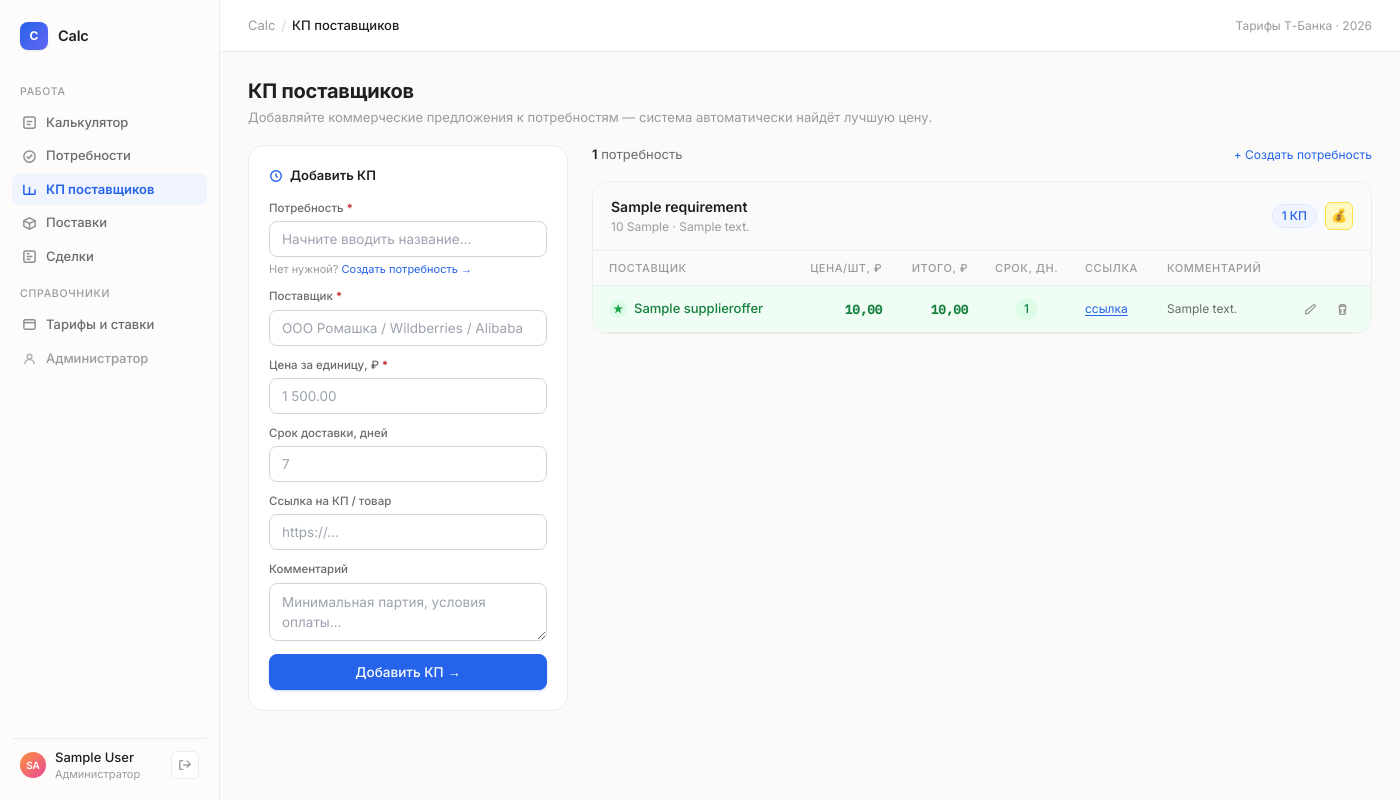
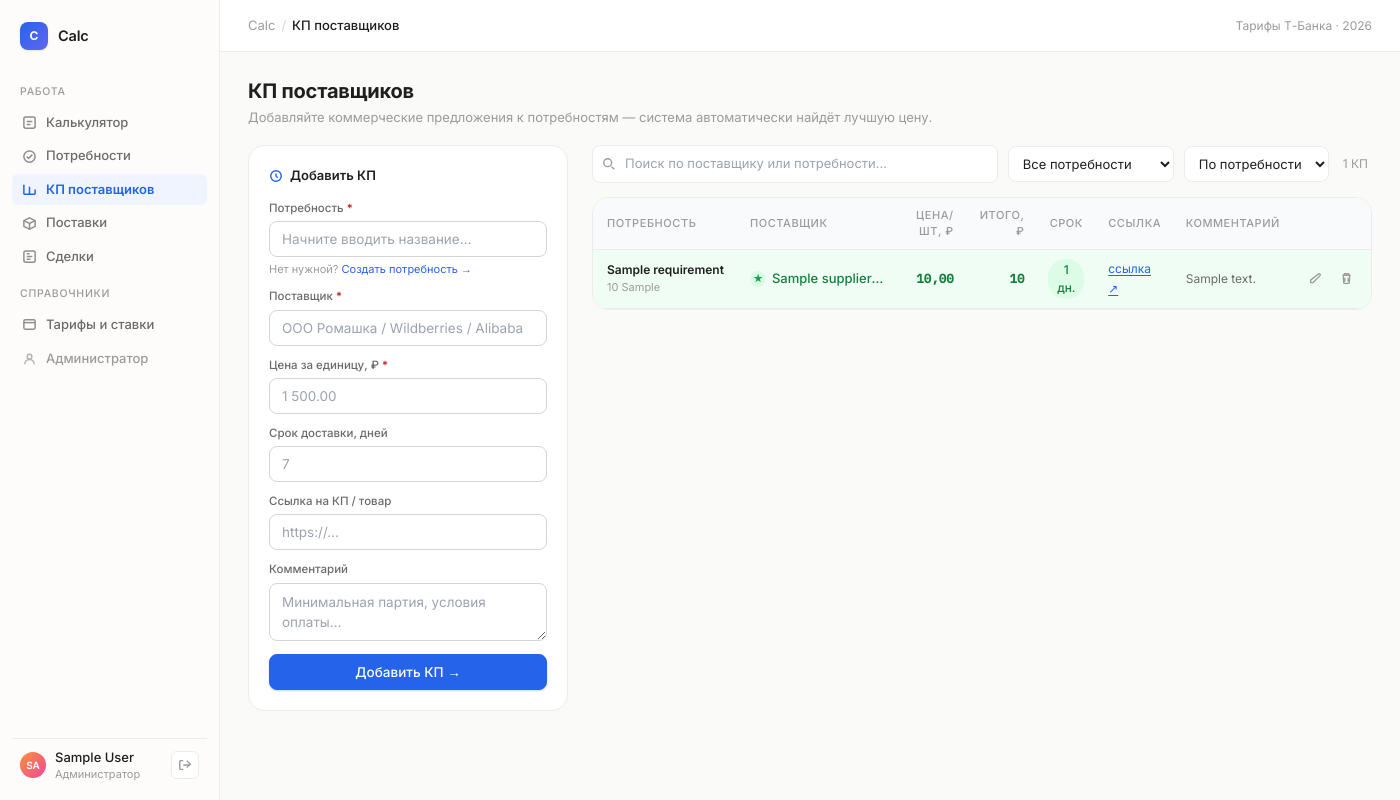
Before and after one commit to trebla-cod-pip/calc, a Django app: page /calculator/offers/ in a window 1400 px wide. Run offline with Django 5.2, Linux system fonts and the light colour scheme; a user stored in the database is signed in; tables that the repository leaves empty hold one stand-in row (values such as "Sample post"); some libraries are stand-ins or nearby versions.

Commit message:
feat: offers page — flat table with live search and filters
- _build_offers_context() helper: flat SupplierOffer list + best_pks set
  used by offers_list, offer_edit, supplier_offer_delete for consistency
- all_offers.html redesigned: flat table instead of grouped-by-requirement cards
  - Search input filters by supplier name and requirement name (JS, instant)
  - Requirement dropdown filter
  - Sort selector: by requirement / price asc / price desc / delivery days
  - Live count badge shows how many offers match current filters
  - Best-price rows highlighted green with ★ badge
  - Empty state shown when search yields no results

Co-Authored-By: Claude Sonnet 4.6 <noreply@anthropic.com>

```diff
--- a/calculator/views.py
+++ b/calculator/views.py
@@ -208,6 +208,25 @@ def calculate(request: HttpRequest) -> HttpResponse:
 # КП поставщиков (единая страница)
 # ─────────────────────────────────────────────────────
 
+def _build_offers_context() -> dict:
+    """Возвращает плоский список КП + set pk лучших предложений."""
+    from calculator.models import SupplierOffer as _SO
+    requirements = Requirement.objects.prefetch_related("offers").filter(is_archived=False)
+    all_offers = _SO.objects.select_related("requirement").order_by(
+        "requirement__name", "price_per_unit"
+    )
+    best_pks: set = set()
+    for req in requirements:
+        best = req.best_offer
+        if best:
+            best_pks.add(best.pk)
+    return {
+        "requirements": requirements,
+        "all_offers": all_offers,
+        "best_pks": best_pks,
+    }
+
+
 def offers_list(request: HttpRequest) -> HttpResponse:
     """
     Страница всех КП поставщиков.
@@ -221,10 +240,8 @@ def offers_list(request: HttpRequest) -> HttpResponse:
         if form.is_valid():
             form.save()
             if request.headers.get("HX-Request"):
-                requirements = Requirement.objects.prefetch_related("offers").all()
-                return render(request, "calculator/partials/all_offers.html", {
-                    "requirements": requirements,
-                })
+                return render(request, "calculator/partials/all_offers.html",
+                              _build_offers_context())
             return redirect("calculator:offers_list")
         if request.headers.get("HX-Request"):
             resp = render(request, "calculator/partials/req_form_errors.html",
@@ -239,12 +256,9 @@ def offers_list(request: HttpRequest) -> HttpResponse:
         initial = {"requirement": selected_req} if selected_req else {}
         form = SupplierOfferForm(initial=initial)
 
-    requirements = Requirement.objects.prefetch_related("offers").all()
-    return render(request, "calculator/offers.html", {
-        "form": form,
-        "requirements": requirements,
-        "selected_req": selected_req,
-    })
+    ctx = _build_offers_context()
+    ctx.update({"form": form, "selected_req": selected_req})
+    return render(request, "calculator/offers.html", ctx)
 
 
 # ─────────────────────────────────────────────────────
@@ -343,10 +357,8 @@ def offer_edit(request: HttpRequest, pk: int) -> HttpResponse:
         form = SupplierOfferEditForm(request.POST, instance=offer)
         if form.is_valid():
             form.save()
-            requirements = Requirement.objects.prefetch_related("offers").all()
-            return render(request, "calculator/partials/all_offers.html", {
-                "requirements": requirements,
-            })
+            return render(request, "calculator/partials/all_offers.html",
+                          _build_offers_context())
         # Ошибки — возвращаем форму редактирования с ошибками обратно в ту же строку
         return render(request, "calculator/partials/offer_edit_row.html", {
             "offer": offer,
@@ -773,7 +785,5 @@ def supplier_offer_delete(request: HttpRequest, pk: int) -> HttpResponse:
     """HTMX-удаление КП поставщика."""
     offer = get_object_or_404(SupplierOffer, pk=pk)
     offer.delete()
-    requirements = Requirement.objects.prefetch_related("offers").all()
-    return render(request, "calculator/partials/all_offers.html", {
-        "requirements": requirements,
-    })
+    return render(request, "calculator/partials/all_offers.html",
+                  _build_offers_context())
--- a/templates/calculator/partials/all_offers.html
+++ b/templates/calculator/partials/all_offers.html
@@ -1,160 +1,149 @@
 {% load humanize %}
 
 {% comment %}
-  Партиал: все потребности с их КП.
-  Используется на странице /calculator/offers/
+  Партиал: плоская таблица всех КП с поиском и фильтрами.
   hx-target="#all-offers-area"
 {% endcomment %}
 
-{% if requirements %}
+{% if all_offers %}
 
-  {# ── Верхняя строка со статистикой ── #}
-  <div style="display:flex;align-items:center;justify-content:space-between;margin-bottom:16px">
-    <div style="font-size:13px;color:var(--text-2)">
-      {% with req_count=requirements|length %}
-        <span style="font-weight:600;color:var(--text)">{{ req_count }}</span>
-        {% if req_count == 1 %}потребность{% elif req_count >= 2 and req_count <= 4 %}потребности{% else %}потребностей{% endif %}
-      {% endwith %}
-    </div>
-    <a href="{% url 'calculator:requirements' %}"
-       style="font-size:12px;color:var(--primary);text-decoration:none">
-      + Создать потребность
-    </a>
+<!-- ── Панель поиска и фильтров ── -->
+<div style="display:flex;align-items:center;gap:10px;margin-bottom:14px;flex-wrap:wrap">
+
+  <div style="position:relative;flex:1;min-width:200px">
+    <svg width="14" height="14" viewBox="0 0 16 16" fill="none" stroke="currentColor" stroke-width="1.6"
+         style="position:absolute;left:10px;top:50%;transform:translateY(-50%);color:var(--text-3);pointer-events:none">
+      <circle cx="6.5" cy="6.5" r="4.5"/><path d="M11 11l3 3"/>
+    </svg>
+    <input id="offer-search" type="text" placeholder="Поиск по поставщику или потребности…"
+           oninput="filterOffers()"
+           style="width:100%;padding:8px 12px 8px 32px;border-radius:var(--r);border:1px solid var(--border);
+                  background:var(--surface);font-size:13px;color:var(--text);outline:none;box-sizing:border-box"
+           onfocus="this.style.borderColor='var(--primary)'" onblur="this.style.borderColor='var(--border)'">
   </div>
 
-  {# ── Карточки по каждой потребности ── #}
+  <select id="req-filter" onchange="filterOffers()"
+          style="height:36px;padding:0 10px;border-radius:var(--r);border:1px solid var(--border);
+                 background:var(--surface);font-size:13px;color:var(--text);cursor:pointer;max-width:220px">
+    <option value="">Все потребности</option>
     {% for req in requirements %}
-  <div id="req-card-{{ req.pk }}"
-       style="background:var(--surface);border:1px solid var(--border);border-radius:var(--r-xl);
-              margin-bottom:14px;overflow:hidden">
+    <option value="{{ req.pk }}">{{ req.short_name|default:req.name }}</option>
+    {% endfor %}
+  </select>
 
-    {# Заголовок потребности #}
-    <div style="display:flex;align-items:center;justify-content:space-between;
-                padding:14px 18px;border-bottom:1px solid var(--border);
-                background:var(--surface-2)">
-      <div>
-        <div style="font-size:14px;font-weight:600;color:var(--text)">{{ req.name }}</div>
-        <div style="font-size:12px;color:var(--text-3);margin-top:1px">
-          {{ req.quantity }} {{ req.unit }}
-          {% if req.description %} · {{ req.description|truncatechars:60 }}{% endif %}
+  <select id="sort-filter" onchange="sortOffers()"
+          style="height:36px;padding:0 10px;border-radius:var(--r);border:1px solid var(--border);
+                 background:var(--surface);font-size:13px;color:var(--text);cursor:pointer">
+    <option value="req">По потребности</option>
+    <option value="price_asc">Цена ↑</option>
+    <option value="price_desc">Цена ↓</option>
+    <option value="days">Срок ↑</option>
+  </select>
+
+  <div id="offers-count"
+       style="font-size:12px;color:var(--text-3);white-space:nowrap;padding:0 4px">
+    {{ all_offers|length }} КП
   </div>
 </div>
-      {% with cnt=req.offers.count %}
-      <div style="display:flex;align-items:center;gap:8px">
-        {% if cnt %}
-        <span style="font-size:12px;font-weight:500;
-                     padding:2px 9px;border-radius:999px;
-                     background:var(--primary-soft);color:var(--primary);
-                     border:1px solid var(--primary-soft2)">
-          {{ cnt }} КП
-        </span>
-        {% else %}
-        <span style="font-size:12px;color:var(--text-3)">нет КП</span>
-        {% endif %}
-        <a href="{% url 'calculator:index' %}{% if req.best_offer %}?purchase_price={{ req.best_offer.price_per_unit }}{% endif %}"
-           title="Рассчитать прибыль с лучшей ценой"
-           style="display:inline-flex;align-items:center;justify-content:center;
-                  width:28px;height:28px;border-radius:var(--r-sm);
-                  background:{% if req.best_offer %}#fef9c3{% else %}var(--surface){% endif %};
-                  border:1px solid {% if req.best_offer %}#fde047{% else %}var(--border){% endif %};
-                  text-decoration:none;font-size:13px;
-                  {% if not req.best_offer %}opacity:.4;pointer-events:none{% endif %}"
-           {% if not req.best_offer %}tabindex="-1"{% endif %}>💰</a>
-      </div>
-      {% endwith %}
-    </div>
 
-    {# Таблица КП (только если они есть) #}
-    {% with offers=req.offers.all %}
-    {% if offers %}
-    <div style="overflow-x:auto">
-      <table style="width:100%;font-size:13px;border-collapse:collapse">
+<!-- ── Таблица ── -->
+<div style="background:var(--surface);border:1px solid var(--border);border-radius:var(--r-xl);overflow:hidden">
+  <table id="offers-table" style="width:100%;font-size:13px;border-collapse:collapse">
     <thead>
-          <tr style="border-bottom:1px solid var(--border)">
-            <th style="padding:9px 16px;text-align:left;font-size:11px;font-weight:500;
-                       color:var(--text-3);text-transform:uppercase;letter-spacing:.05em;
-                       background:var(--surface-2)">Поставщик</th>
-            <th style="padding:9px 12px;text-align:right;font-size:11px;font-weight:500;
-                       color:var(--text-3);text-transform:uppercase;letter-spacing:.05em;
-                       background:var(--surface-2)">Цена/шт, ₽</th>
-            <th style="padding:9px 12px;text-align:right;font-size:11px;font-weight:500;
-                       color:var(--text-3);text-transform:uppercase;letter-spacing:.05em;
-                       background:var(--surface-2)">Итого, ₽</th>
-            <th style="padding:9px 12px;text-align:center;font-size:11px;font-weight:500;
-                       color:var(--text-3);text-transform:uppercase;letter-spacing:.05em;
-                       background:var(--surface-2)">Срок, дн.</th>
-            <th style="padding:9px 12px;text-align:left;font-size:11px;font-weight:500;
-                       color:var(--text-3);text-transform:uppercase;letter-spacing:.05em;
-                       background:var(--surface-2)">Ссылка</th>
-            <th style="padding:9px 12px;text-align:left;font-size:11px;font-weight:500;
-                       color:var(--text-3);text-transform:uppercase;letter-spacing:.05em;
-                       background:var(--surface-2)">Комментарий</th>
-            <th style="padding:9px 12px;background:var(--surface-2)"></th>
+      <tr style="border-bottom:1px solid var(--border);background:var(--surface-2)">
+        <th style="padding:9px 14px;text-align:left;font-size:11px;font-weight:500;color:var(--text-3);text-transform:uppercase;letter-spacing:.05em">Потребность</th>
+        <th style="padding:9px 12px;text-align:left;font-size:11px;font-weight:500;color:var(--text-3);text-transform:uppercase;letter-spacing:.05em">Поставщик</th>
+        <th style="padding:9px 12px;text-align:right;font-size:11px;font-weight:500;color:var(--text-3);text-transform:uppercase;letter-spacing:.05em">Цена/шт, ₽</th>
+        <th style="padding:9px 12px;text-align:right;font-size:11px;font-weight:500;color:var(--text-3);text-transform:uppercase;letter-spacing:.05em">Итого, ₽</th>
+        <th style="padding:9px 12px;text-align:center;font-size:11px;font-weight:500;color:var(--text-3);text-transform:uppercase;letter-spacing:.05em">Срок</th>
+        <th style="padding:9px 12px;text-align:left;font-size:11px;font-weight:500;color:var(--text-3);text-transform:uppercase;letter-spacing:.05em">Ссылка</th>
+        <th style="padding:9px 12px;text-align:left;font-size:11px;font-weight:500;color:var(--text-3);text-transform:uppercase;letter-spacing:.05em">Комментарий</th>
+        <th style="padding:9px 10px;background:var(--surface-2)"></th>
       </tr>
     </thead>
-        <tbody>
-          {% for offer in offers|dictsort:"price_per_unit" %}
-          {% with is_best=forloop.first %}
+    <tbody id="offers-tbody">
+    {% for offer in all_offers %}
+    {% with is_best=offer.pk|stringformat:"s" %}
     <tr id="offer-row-{{ offer.pk }}"
-              style="border-bottom:1px solid var(--border);
-                     {% if is_best %}background:#f0fdf4;{% endif %}
-                     transition:background .1s"
-              onmouseover="if(!{% if is_best %}true{% else %}false{% endif %})this.style.background='var(--surface-2)'"
-              onmouseout="this.style.background='{% if is_best %}#f0fdf4{% else %}transparent{% endif %}'">
+        data-req-id="{{ offer.requirement.pk }}"
+        data-req-name="{{ offer.requirement.name|lower }}"
+        data-supplier="{{ offer.supplier_name|lower }}"
+        data-price="{{ offer.price_per_unit }}"
+        data-days="{{ offer.delivery_days|default:9999 }}"
+        style="border-bottom:1px solid var(--border);{% if offer.pk in best_pks %}background:#f0fdf4;{% endif %}transition:background .1s"
+        data-best="{% if offer.pk in best_pks %}1{% else %}0{% endif %}"
+        onmouseover="if(this.dataset.best!=='1')this.style.background='var(--surface-2)'"
+        onmouseout="this.style.background=this.dataset.best==='1'?'#f0fdf4':'transparent'">
 
-            <td style="padding:9px 16px;font-weight:500;
-                       color:{% if is_best %}#15803d{% else %}var(--text){% endif %}">
-              <div style="display:flex;align-items:center;gap:7px">
-                {% if is_best %}
-                  <span style="display:inline-flex;align-items:center;justify-content:center;
-                               width:18px;height:18px;border-radius:50%;
-                               background:#dcfce7;color:#16a34a;font-size:10px;font-weight:700"
-                        title="Лучшая цена">★</span>
-                {% endif %}
-                {{ offer.supplier_name }}
+      <!-- Потребность -->
+      <td style="padding:9px 14px;max-width:180px">
+        <div style="font-size:12px;font-weight:600;color:var(--text);white-space:nowrap;overflow:hidden;text-overflow:ellipsis"
+             title="{{ offer.requirement.name }}">
+          {{ offer.requirement.short_name|default:offer.requirement.name }}
+        </div>
+        <div style="font-size:11px;color:var(--text-3)">
+          {{ offer.requirement.quantity }} {{ offer.requirement.unit }}
         </div>
       </td>
 
+      <!-- Поставщик -->
+      <td style="padding:9px 12px;max-width:160px">
+        <div style="display:flex;align-items:center;gap:6px">
+          {% if offer.pk in best_pks %}
+          <span style="display:inline-flex;align-items:center;justify-content:center;
+                       width:16px;height:16px;border-radius:50%;flex-shrink:0;
+                       background:#dcfce7;color:#16a34a;font-size:9px;font-weight:700"
+                title="Лучшая цена">★</span>
+          {% endif %}
+          <span style="font-weight:500;color:{% if offer.pk in best_pks %}#15803d{% else %}var(--text){% endif %};
+                       white-space:nowrap;overflow:hidden;text-overflow:ellipsis;max-width:130px"
+                title="{{ offer.supplier_name }}">{{ offer.supplier_name }}</span>
+        </div>
+      </td>
+
+      <!-- Цена/шт -->
       <td style="padding:9px 12px;text-align:right;font-family:'IBM Plex Mono',monospace;
-                       font-size:12.5px;
-                       color:{% if is_best %}#15803d{% else %}var(--text-2){% endif %};
-                       {% if is_best %}font-weight:600{% endif %}">
+                 font-size:12.5px;color:{% if offer.pk in best_pks %}#15803d{% else %}var(--text-2){% endif %};
+                 {% if offer.pk in best_pks %}font-weight:600{% endif %}">
         {{ offer.price_per_unit|floatformat:2|intcomma }}
       </td>
 
+      <!-- Итого -->
       <td style="padding:9px 12px;text-align:right;font-family:'IBM Plex Mono',monospace;
                  font-size:12.5px;font-weight:700;
-                       color:{% if is_best %}#15803d{% else %}var(--text){% endif %}">
-              {{ offer.total_price|floatformat:2|intcomma }}
+                 color:{% if offer.pk in best_pks %}#15803d{% else %}var(--text){% endif %}">
+        {{ offer.total_price|floatformat:0|intcomma }}
       </td>
 
+      <!-- Срок -->
       <td style="padding:9px 12px;text-align:center">
         {% if offer.delivery_days %}
-                <span style="display:inline-flex;align-items:center;padding:2px 8px;
-                             border-radius:999px;font-size:12px;font-weight:500;
+        <span style="display:inline-flex;align-items:center;padding:2px 8px;border-radius:999px;
+                     font-size:12px;font-weight:500;
                      {% if offer.delivery_days <= 3 %}background:#dcfce7;color:#15803d
                      {% elif offer.delivery_days <= 14 %}background:#fef9c3;color:#b45309
                      {% else %}background:#fee2e2;color:#b91c1c{% endif %}">
-                  {{ offer.delivery_days }}
+          {{ offer.delivery_days }} дн.
         </span>
         {% else %}
         <span style="color:var(--text-3);font-size:12px">—</span>
         {% endif %}
       </td>
 
+      <!-- Ссылка -->
       <td style="padding:9px 12px">
         {% if offer.link %}
         <a href="{{ offer.link }}" target="_blank" rel="noopener"
-                   style="font-size:12px;color:var(--primary);
-                          text-decoration:underline;text-underline-offset:2px">
-                  ссылка
+           style="font-size:12px;color:var(--primary);text-decoration:underline;text-underline-offset:2px">
+          ссылка ↗
         </a>
         {% else %}
         <span style="color:var(--text-3);font-size:12px">—</span>
         {% endif %}
       </td>
 
-            <td style="padding:9px 12px;max-width:160px">
+      <!-- Комментарий -->
+      <td style="padding:9px 12px;max-width:140px">
         {% if offer.comment %}
         <span style="font-size:12px;color:var(--text-2);display:-webkit-box;
                      -webkit-line-clamp:2;-webkit-box-orient:vertical;overflow:hidden"
@@ -164,8 +153,9 @@
         {% endif %}
       </td>
 
-            <td style="padding:9px 12px;text-align:center">
-              <div style="display:flex;align-items:center;justify-content:center;gap:4px">
+      <!-- Действия -->
+      <td style="padding:9px 10px;text-align:center">
+        <div style="display:flex;align-items:center;justify-content:center;gap:3px">
           <button hx-get="{% url 'calculator:offer_edit' offer.pk %}"
                   hx-target="#offer-row-{{ offer.pk }}"
                   hx-swap="outerHTML"
@@ -183,7 +173,7 @@
           <button hx-post="{% url 'calculator:supplier_offer_delete' offer.pk %}"
                   hx-target="#all-offers-area"
                   hx-swap="innerHTML"
-                        hx-confirm="Удалить КП от «{{ offer.supplier_name }}»?"
+                  hx-confirm="Удалить КП от «{{ offer.supplier_name|escapejs }}»?"
                   style="display:inline-flex;align-items:center;justify-content:center;
                          width:28px;height:28px;border-radius:var(--r-sm);
                          background:transparent;border:none;cursor:pointer;
@@ -203,24 +193,63 @@
     </tbody>
   </table>
 </div>
-    {% endif %}
-    {% endwith %}
 
+<!-- Пустое состояние при поиске -->
+<div id="offers-empty" style="display:none;text-align:center;padding:32px;color:var(--text-3);font-size:13px">
+  Ничего не найдено — попробуйте другой запрос
 </div>
-  {% endfor %}
+
+<script>
+  function filterOffers() {
+    const q = (document.getElementById('offer-search')?.value || '').toLowerCase().trim();
+    const reqId = document.getElementById('req-filter')?.value || '';
+    const rows = document.querySelectorAll('#offers-tbody tr');
+    let visible = 0;
+    rows.forEach(row => {
+      const matchQ = !q ||
+        (row.dataset.supplier || '').includes(q) ||
+        (row.dataset.reqName || '').includes(q);
+      const matchReq = !reqId || row.dataset.reqId === reqId;
+      const show = matchQ && matchReq;
+      row.style.display = show ? '' : 'none';
+      if (show) visible++;
+    });
+    const el = document.getElementById('offers-count');
+    if (el) el.textContent = visible + ' КП';
+    const empty = document.getElementById('offers-empty');
+    const table = document.getElementById('offers-table');
+    if (empty && table) {
+      empty.style.display = visible === 0 ? 'block' : 'none';
+      table.style.display = visible === 0 ? 'none' : '';
+    }
+  }
+
+  function sortOffers() {
+    const val = document.getElementById('sort-filter')?.value || 'req';
+    const tbody = document.getElementById('offers-tbody');
+    if (!tbody) return;
+    const rows = Array.from(tbody.querySelectorAll('tr'));
+    rows.sort((a, b) => {
+      if (val === 'price_asc') return parseFloat(a.dataset.price) - parseFloat(b.dataset.price);
+      if (val === 'price_desc') return parseFloat(b.dataset.price) - parseFloat(a.dataset.price);
+      if (val === 'days') return parseInt(a.dataset.days) - parseInt(b.dataset.days);
+      // default: по потребности
+      return (a.dataset.reqName || '').localeCompare(b.dataset.reqName || '', 'ru');
+    });
+    rows.forEach(r => tbody.appendChild(r));
+  }
+</script>
 
 {% else %}
 <div style="background:var(--surface);border:1px solid var(--border);border-radius:var(--r-xl);
             padding:48px 32px;text-align:center;color:var(--text-3)">
   <div style="font-size:36px;margin-bottom:12px">📋</div>
-    <p style="font-size:14px;font-weight:500;color:var(--text-2);margin:0 0 6px">
-      Нет потребностей
-    </p>
+  <p style="font-size:14px;font-weight:500;color:var(--text-2);margin:0 0 6px">КП пока нет</p>
   <p style="font-size:13px;margin:0 0 16px">
-      Сначала создайте потребности, затем добавляйте к ним КП поставщиков.
+    Добавьте первое коммерческое предложение с помощью формы слева.
   </p>
   <a href="{% url 'calculator:requirements' %}" class="btn-primary" style="display:inline-flex">
-      Создать потребность →
+    Перейти к потребностям →
   </a>
 </div>
 {% endif %}
```
Lines whose indentation alone changed are shown as unchanged.
